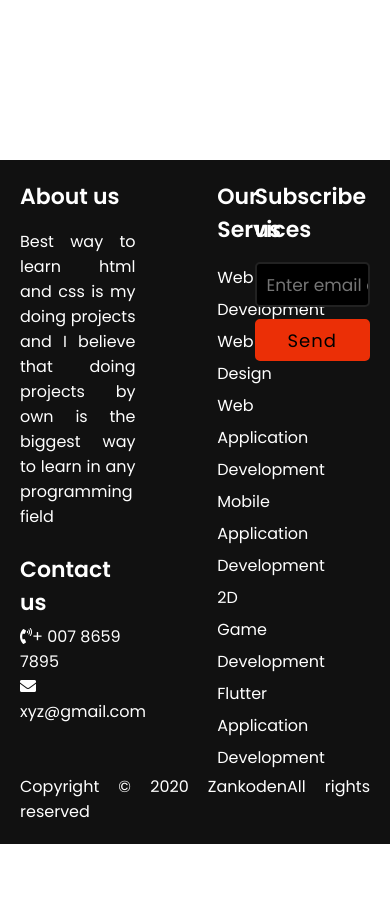
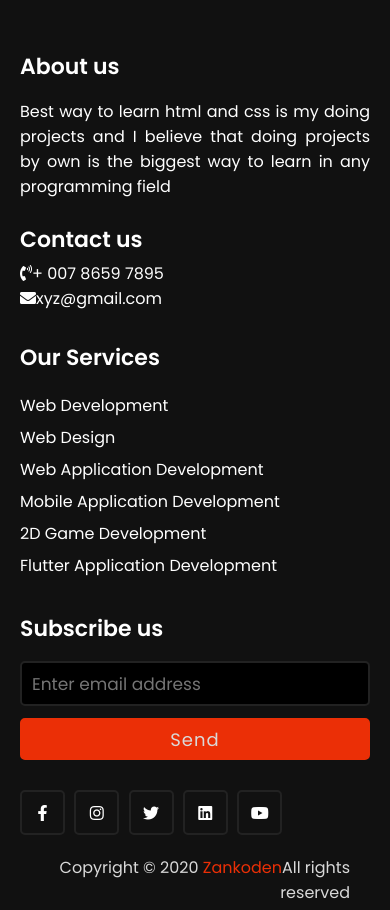
Before and after one commit to Zankoden/HtmlCSSDesignPractice, a plain HTML site: page responsiveFooter.html in a window 390 px wide. Before the commit the page ends 844 px from the top, so only its background shows below. Drawn offline with Linux system fonts and the light colour scheme.

Commit message:
responsive footer completed

```diff
--- a/css/responsiveFooterStyle.css
+++ b/css/responsiveFooterStyle.css
@@ -27,7 +27,7 @@ footer .content p, a{
 }
 footer .content .box{
     width: 33%;
-
+    transition: all 0.4s ease;
 }
 footer .content .topic{
     font-size: 22px;
@@ -69,6 +69,7 @@ footer .content .right input[type="submit"] {
     height: 42px;
     width: 100%;
     font-size: 18px;
+    color: #d9d9d9;
     background: #eb2f06;
     outline: none;
     border-radius: 5px;
@@ -76,9 +77,67 @@ footer .content .right input[type="submit"] {
     cursor: pointer;
     margin-top: 12px;
     border: 2px solid #eb2f06;
-    transition: all;
+    transition: all 0.3s ease-in-out;
 }
 .content .right input[type="submit"]:hover{
     background: none;
     color: #eb2f06;
 }
+footer .content .media-icons a{
+    font-size: 16px;
+    height: 45px;
+    width: 45px;
+    /* background: red; */
+    display: inline-block;
+    text-align: center;
+    line-height: 43px;
+    border-radius: 5px;
+    border: 2px solid #222222;
+    margin: 30px 5px 0 0;
+    transition: all 0.3s ease;
+}
+.content .media-icons a:hover{
+    border-color: #eb2f06;
+}
+footer .bottom{
+    width: 100%;
+    text-align: right;
+    color: #d9d9d9;
+    padding: 0 40px 5px 0;
+}
+footer .bottom a{
+    color: #eb2f06;
+}
+footer a{
+    transition: all 0.3s ease;
+}
+footer a:hover{
+    color: #eb2f06;
+}
+@media (max-width:1100px){
+    footer .content .middle{
+        padding-left: 50px;
+
+    }
+}
+@media (max-width:950px){
+    footer .content .box{
+        width: 50%;
+    }
+    .content .right{
+        margin-top: 40px;
+    }
+}
+@media (max-width:560px){
+    footer{
+        position: relative;
+    }
+    footer .content .box{
+        width: 100%;
+        margin-top: 30px;
+    }
+    footer .content .middle{
+        padding-left: 0;
+
+    }
+}
--- a/responsiveFooter.html
+++ b/responsiveFooter.html
@@ -4,7 +4,7 @@
 <head>
     <meta charset="UTF-8">
     <meta name="viewport" content="width=device-width, initial-scale=1.0">
-    <!-- <script src="https://kit.fontawesome.com/a076d05399.js"></script> -->
+    <script src="https://kit.fontawesome.com/a076d05399.js"></script>
 
     <link rel="stylesheet" href="https://cdnjs.cloudflare.com/ajax/libs/font-awesome/5.15.3/css/all.min.css" />
     <link rel="stylesheet" href="./css/responsiveFooterStyle.css">
@@ -42,12 +42,21 @@
             </div>
             <div class="right box">
                 <div class="topic">Subscribe us</div>
-                <input type="text" placeholder="Enter email address">
+                <form action="#">
+                    <input type="text" placeholder="Enter email address">
                 <input type="submit" name"" value="Send">
+                <div class="media-icons">
+                    <a href="#"><i class="fab fa-facebook-f"></i></a>
+                    <a href="#"><i class="fab fa-instagram"></i></a>
+                    <a href="#"><i class="fab fa-twitter"></i></a>
+                    <a href="#"><i class="fab fa-linkedin"></i></a>
+                    <a href="#"><i class="fab fa-youtube"></i></a>
+                </div>
+                </form>
             </div>
-            <div class="bottom">
-                <p>Copyright &#169; 2020 <a href="#">Zankoden</a>All rights reserved</p>
-            </div>
+        </div>
+        <div class="bottom">
+            <p>Copyright &#169; 2020 <a href="#">Zankoden</a>All rights reserved</p>
         </div>
     </footer>
 </body>
```
